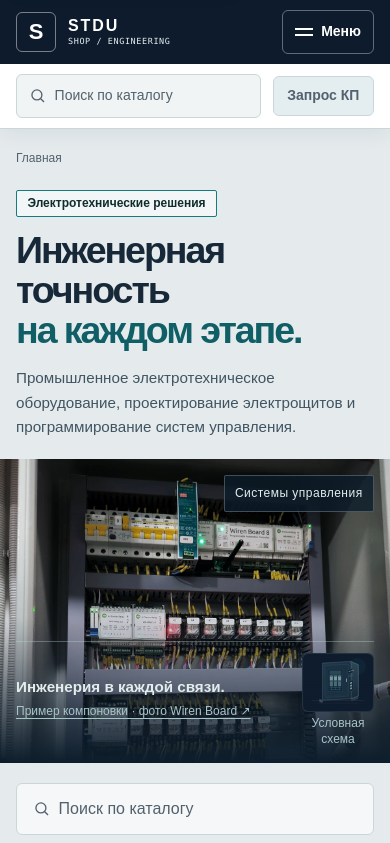
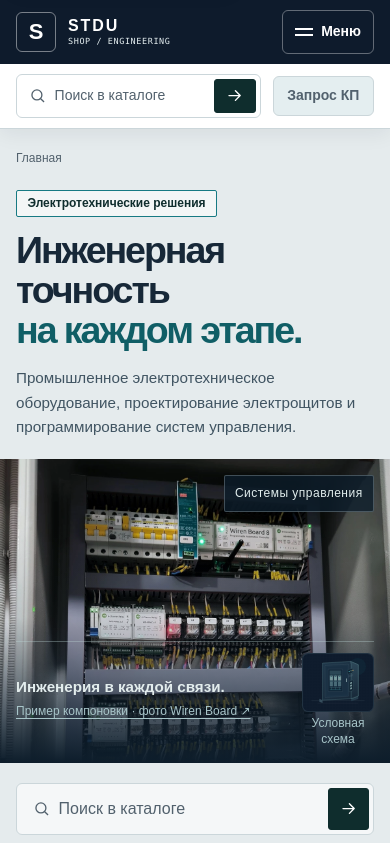
Before and after one commit to CrazyMotoCat/STDU_SHOP, a Next.js app in the folder apps/web/: page / in a window 390 px wide. Shown: the top 843 px of the page. Built offline with nearby package versions, Linux system fonts and the light colour scheme.

Commit message:
feat(web): connect homepage search and navigation to public catalog

```diff
--- a/apps/web/src/app/home.css
+++ b/apps/web/src/app/home.css
@@ -653,14 +653,15 @@
   }
 
   .home-page .closing-section__photo {
-    object-position: 64% 50%;
+    object-position: 72% 50%;
   }
 
   .home-page .closing-section::before {
     background: linear-gradient(
       90deg,
-      rgb(16 34 47 / 93%),
-      rgb(16 34 47 / 68%)
+      rgb(16 34 47 / 94%) 0%,
+      rgb(16 34 47 / 80%) 48%,
+      rgb(16 34 47 / 40%) 100%
     );
   }
 
--- a/apps/web/src/app/page.tsx
+++ b/apps/web/src/app/page.tsx
@@ -1,6 +1,7 @@
 import Image from 'next/image';
 import './home.css';
 import { PublicLayout } from '../components/layouts/page-layouts';
+import { CatalogSearch } from '../components/site/catalog-search';
 import { SwitchgearIllustration } from '../components/site/switchgear-illustration';
 import { EngineeringMotionShowcase } from '../components/visual/engineering-motion-showcase';
 import {
@@ -8,7 +9,6 @@ import {
   Breadcrumbs,
   Button,
   Container,
-  SearchInput,
   Section,
   ServiceCard,
   Status,
@@ -156,14 +156,9 @@ export default function Home() {
             <div className="hero-tools-area">
               <div
                 className="hero-tools"
-                aria-label="Будущие возможности платформы"
+                aria-label="Поиск оборудования и сервисы платформы"
               >
-                <SearchInput
-                  aria-describedby="unavailable-actions"
-                  disabled
-                  label="Поиск по каталогу — пока недоступен"
-                  placeholder="Поиск по каталогу"
-                />
+                <CatalogSearch label="Поиск оборудования на главной" />
                 <div className="hero-tools__actions">
                   <Button
                     aria-describedby="unavailable-actions"
@@ -183,12 +178,15 @@ export default function Home() {
                 </div>
               </div>
               <p className="visually-hidden" id="unavailable-actions">
-                Поиск, загрузка файлов и отправка коммерческих запросов пока
+                Загрузка файлов и отправка коммерческих запросов пока
                 недоступны. Подключение этих сервисов запланировано на следующих
                 этапах разработки.
               </p>
-              <Status className="hero-status" label="Сервисы пока недоступны">
-                Поиск, загрузка спецификации и запрос КП появятся после запуска
+              <Status
+                className="hero-status"
+                label="КП и файлы пока недоступны"
+              >
+                Загрузка спецификации и запрос КП появятся после запуска
                 соответствующих сервисов.
               </Status>
               <a className="hero-scroll-link" href="#directions">
@@ -222,7 +220,11 @@ export default function Home() {
                 <ServiceCard
                   className="service-card--direction service-card--photo"
                   description={direction.description}
-                  href={`#${direction.id}`}
+                  href={
+                    direction.id === 'equipment'
+                      ? '/catalog'
+                      : `#${direction.id}`
+                  }
                   id={direction.id}
                   index={direction.index}
                   key={direction.id}
--- a/apps/web/src/app/styles.css
+++ b/apps/web/src/app/styles.css
@@ -683,6 +683,7 @@ svg {
   font-size: var(--text-sm);
   font-weight: 700;
   text-align: left;
+  text-decoration: none;
 }
 
 .site-nav__trigger svg {
@@ -789,6 +790,50 @@ svg {
 
 .header-quote-button {
   white-space: nowrap;
+}
+
+.catalog-search {
+  position: relative;
+  min-width: 0;
+}
+
+.site-header__actions .catalog-search {
+  width: clamp(12rem, 19vw, 17rem);
+}
+
+.catalog-search .search-field {
+  width: 100%;
+  padding-right: 3.5rem;
+}
+
+.catalog-search__submit {
+  position: absolute;
+  inset: 0.3rem 0.3rem 0.3rem auto;
+  display: grid;
+  width: 2.6rem;
+  place-items: center;
+  border: 1px solid var(--color-dark-petrol);
+  border-radius: 3px;
+  background: var(--color-dark-petrol);
+  color: #fff;
+  cursor: pointer;
+}
+
+.catalog-search__submit svg {
+  width: 1.2rem;
+  stroke: currentColor;
+  stroke-width: 1.7;
+  stroke-linecap: round;
+  stroke-linejoin: round;
+}
+
+.catalog-search__submit:hover {
+  background: var(--color-accent-hover);
+}
+
+.catalog-search__submit:focus-visible {
+  outline: 3px solid var(--color-focus);
+  outline-offset: 2px;
 }
 
 /* Hero and custom technical illustration. */
@@ -1355,6 +1400,11 @@ svg {
   }
 
   .site-header__actions .search-field {
+    width: auto;
+    flex: 1 1 auto;
+  }
+
+  .site-header__actions .catalog-search {
     width: auto;
     flex: 1 1 auto;
   }
--- /dev/null
+++ b/apps/web/src/components/site/catalog-search.tsx
@@ -0,0 +1,30 @@
+import { SearchInput } from '../ui/primitives';
+
+export function CatalogSearch({ label }: { label: string }) {
+  return (
+    <form
+      action="/catalog"
+      aria-label={label}
+      className="catalog-search"
+      method="get"
+      role="search"
+    >
+      <SearchInput
+        enterKeyHint="search"
+        label={label}
+        maxLength={128}
+        name="q"
+        placeholder="Поиск в каталоге"
+      />
+      <button
+        aria-label="Найти в каталоге"
+        className="catalog-search__submit"
+        type="submit"
+      >
+        <svg aria-hidden="true" fill="none" viewBox="0 0 24 24">
+          <path d="M5 12h14m-6-6 6 6-6 6" />
+        </svg>
+      </button>
+    </form>
+  );
+}
--- a/apps/web/src/components/site/site-header.tsx
+++ b/apps/web/src/components/site/site-header.tsx
@@ -1,25 +1,26 @@
 'use client';
 
 import { useEffect, useRef, useState } from 'react';
-import { Button, Container, SearchInput } from '../ui/primitives';
+import { Button, Container } from '../ui/primitives';
+import { CatalogSearch } from './catalog-search';
 
 const directions = [
   {
     id: 'equipment',
     label: 'Оборудование',
-    href: '#equipment',
+    href: '/catalog',
     description: 'Промышленные электротехнические компоненты.',
   },
   {
     id: 'panels',
     label: 'Электрощиты',
-    href: '#panels',
+    href: '/#panels',
     description: 'Типовые и индивидуальные шкафы управления.',
   },
   {
     id: 'engineering',
     label: 'Проектирование',
-    href: '#engineering',
+    href: '/#engineering',
     description: 'Проектирование и программирование систем.',
   },
 ] as const;
@@ -107,11 +108,15 @@ export function SiteHeader() {
       ref={headerRef}
     >
       <span className="visually-hidden" id="service-availability">
-        Поиск и отправка запросов пока недоступны.
+        Отправка запросов КП пока недоступна.
       </span>
       <div className="site-header__top">
         <Container className="site-header__top-inner">
-          <a className="brand" href="#main" aria-label="STDU SHOP — на главную">
+          <a
+            className="brand"
+            href="/#main"
+            aria-label="STDU SHOP — на главную"
+          >
             <span className="brand__mark" aria-hidden="true">
               S
             </span>
@@ -155,6 +160,26 @@ export function SiteHeader() {
           >
             <ul className="site-nav__list">
               {directions.map((direction) => {
+                if (direction.id === 'equipment') {
+                  return (
+                    <li
+                      className="site-nav__item"
+                      key={direction.id}
+                      onPointerEnter={() => setOpenMenu(null)}
+                    >
+                      <a
+                        className="site-nav__trigger"
+                        href={direction.href}
+                        onClick={() => {
+                          setOpenMenu(null);
+                          setMobileOpen(false);
+                        }}
+                      >
+                        {direction.label}
+                      </a>
+                    </li>
+                  );
+                }
                 const expanded = openMenu === direction.id;
                 const panelId = `mega-panel-${direction.id}`;
                 return (
@@ -237,12 +262,7 @@ export function SiteHeader() {
           </nav>
 
           <div className="site-header__actions">
-            <SearchInput
-              aria-describedby="service-availability"
-              disabled
-              label="Поиск по каталогу — пока недоступен"
-              placeholder="Поиск по каталогу"
-            />
+            <CatalogSearch label="Поиск в каталоге из шапки" />
             <Button
               aria-describedby="service-availability"
               className="header-quote-button"
```
